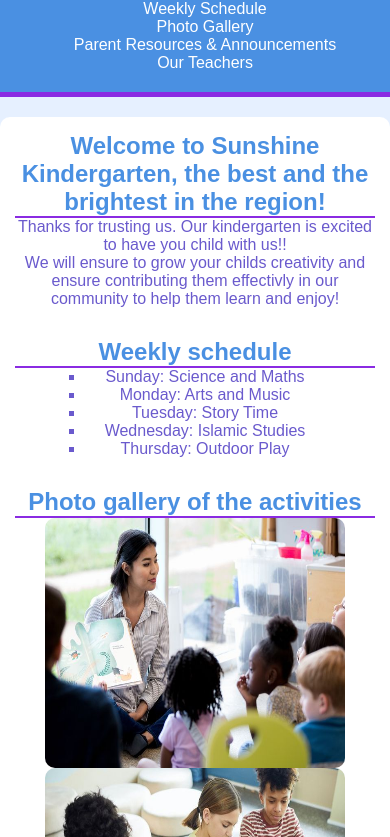
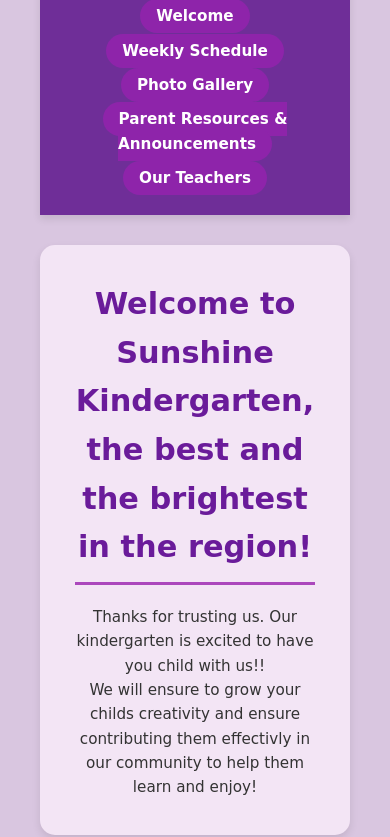
Before and after one commit to KhaireyaAlhayki/ITCS333-assign1, a plain HTML site: page index.html in a window 390 px wide. Shown: the part 128-965 px from the top of the page. Drawn offline with Linux system fonts and the light colour scheme.

Commit message:
updated the css

```diff
--- a/style.css
+++ b/style.css
@@ -1,35 +1,48 @@
-/* styles.css */
-
 /* Reset margins and padding */
-body, h1, h2, h3, p, ul {
+body, h1, h2, h3, p, ul, li {
     margin: 0;
     padding: 0;
 }
 
+/* Importing fonts */
+@import url('https://fonts.googleapis.com/css2?family=Baloo+2:wght@400;500;700&display=swap');
+
 /* Main styles */
 body {
-    font-family: 'Arial', sans-serif;
-    background-color: #e6f0ff;
-    color: #6a5acd;
-    text-align: center; /* Center text */
+    font-family: 'Baloo 2', cursive;
+    background-color: #d9c6e0;
+    color: #333333;
+    line-height: 1.6;
+    text-align: center; /* Center-align all text */
+    padding: 0 40px; /* Add more padding on the left and right */
+    font-size: 0.95em;
+}
+
+/* Wrapper to center and limit the width */
+.container {
+    max-width: 1100px;
+    margin: 0 auto;
 }
 
 /* Header */
 header {
-    background-color: #4a90e2;
-    padding: 20px;
-    border-bottom: 5px solid #8a2be2;
+    background-color: #6f2e98;
+    padding: 25px;
+    box-shadow: 0 4px 8px rgba(0, 0, 0, 0.1); /* Soft shadow */
+    margin-bottom: 30px; /* Smaller space below the header */
 }
 
 h1 {
-    font-size: 2.5em;
     color: #ffffff;
+    font-size: 2.6em;
+    margin-bottom: 10px;
+    text-shadow: 2px 2px rgba(0, 0, 0, 0.2);
 }
 
 /* Navigation */
 nav ul {
     display: flex;
-    justify-content: center; /* Center links */
+    justify-content: center;
     list-style-type: none;
 }
 
@@ -40,78 +53,145 @@ nav li {
 nav a {
     text-decoration: none;
     color: #ffffff;
-    padding: 10px 15px;
-    transition: background-color 0.3s;
+    background-color: #8e24aa;
+    padding: 8px 16px;
+    border-radius: 20px;
+    transition: background-color 0.3s, transform 0.3s;
+    font-weight: bold;
 }
 
 nav a:hover {
-    background-color: #6a5acd;
+    background-color: #ab47bc; /* Lighter purple on hover */
+    transform: translateY(-3px); /* Slight lift on hover */
 }
 
 /* Main content */
 main {
-    max-width: 800px;
-    margin: 20px auto; /* Center */
-    padding: 15px;
-    background-color: #ffffff;
-    border-radius: 10px; /* Rounded corners */
+    margin-bottom: 40px; /* Reduced space below main content */
 }
 
-/* Sections */
 section {
-    margin-bottom: 30px;
+    margin-bottom: 40px;
+    text-align: center; /* Center-align sections */
 }
 
 h2 {
-    color: #4a90e2;
-    border-bottom: 2px solid #8a2be2;
+    color: #6a1b9a;
+    margin-bottom: 20px;
+    font-size: 2em; /* Slightly smaller headings */
+    border-bottom: 3px solid #ab47bc; /* Underline for headings */
+    display: inline-block;
+    padding-bottom: 10px;
+}
+
+/* Welcome section */
+#welcomePage {
+    background-color: #f3e5f5;
+    padding: 35px;
+    border-radius: 15px;
+    box-shadow: 0 4px 8px rgba(0, 0, 0, 0.1); /* Shadow */
+    font-size: 1em;
 }
 
 /* Weekly schedule */
-ul {
-    list-style-type: square;
-    padding-left: 0;
-    display: inline-block;
+#schedule {
+    background-color: #e1bee7;
+    padding: 25px;
+    border-radius: 15px;
+    box-shadow: 0 4px 8px rgba(0, 0, 0, 0.1); /* Soft shadow */
 }
 
-li {
-    padding-left: 20px;
+#schedule ul {
+    display: grid;
+    grid-template-columns: repeat(auto-fit, minmax(200px, 1fr)); /* Create responsive grid */
+    gap: 15px; /* Smaller gap between items */
+    padding: 0;
+    list-style: none;
+    justify-items: center; /* Center align the grid items */
 }
 
-/* Gallery */
+#schedule li {
+    background-color: #ab47bc;
+    color: white;
+    padding: 12px;
+    border-radius: 10px;
+    box-shadow: 0 4px 8px rgba(0, 0, 0, 0.1);
+    font-size: 1.1em; /* Slightly smaller font for schedule */
+}
+
+/* Gallery - Center-align photos */
 .gallery {
     display: flex;
-    flex-wrap: wrap;
-    justify-content: center; /* Center */
+    justify-content: center;
+    flex-wrap: wrap; /* Allow wrapping for responsive layout */
+    gap: 15px; /* Smaller gap between images */
 }
 
 .gallery img {
-    border-radius: 10px;
-    max-width: 300px;
-    transition: transform 0.3s;
+    border-radius: 15px;
+    width: 260px; /* Smaller image size */
+    box-shadow: 0 4px 8px rgba(0, 0, 0, 0.1);
+    transition: transform 0.3s, box-shadow 0.3s;
 }
 
 .gallery img:hover {
-    transform: scale(1.05); /* Zoom in */
+    transform: scale(1.05); /* Subtle zoom effect on hover */
+    box-shadow: 0 8px 16px rgba(0, 0, 0, 0.2);
 }
 
 /* Teacher info */
 .teacher {
-    background-color: #f0f4ff;
-    padding: 15px; /* Space */
-    margin-bottom: 15px; /* Space below */
+    background-color: #d1a3d9;
+    padding: 20px;
+    margin-bottom: 25px; /* Smaller space below */
+    border-radius: 15px;
+    box-shadow: 0 4px 8px rgba(0, 0, 0, 0.1); /* Soft shadow */
+    text-align: center;
+    font-size: 1.05em;
+}
+
+.teacher h3 {
+    color: #8e24aa;
+    margin-bottom: 10px;
+    font-size: 1.4em;
+}
+
+.teacher p {
+    font-size: 1.05em;
+    color: #333333;
 }
 
 /* Footer */
 footer {
-    padding: 20px;  /* Space */
-    background-color: #4a90e2;
+    padding: 25px; /* footer padding */
+    background-color: #8e24aa;
     color: #ffffff;
+    border-top: 5px solid #ab47bc;
+    box-shadow: 0 -4px 8px rgba(0, 0, 0, 0.1);
+}
+
+footer a {
+    color: #ffe082;
+    text-decoration: none;
+}
+
+footer a:hover {
+    text-decoration: underline;
+    color: #ffcc80;
 }
 
 /* Responsive styles */
 @media (max-width: 600px) {
     nav ul {
-        flex-direction: column; /* Stack links */
+        flex-direction: column; /* Stack links on small screens */
+        gap: 10px;
+    }
+
+    h1 {
+        font-size: 2em; /* Smaller for mobile */
+    }
+
+    .gallery {
+        flex-direction: column; /* Stack images on mobile */
     }
 }
```
